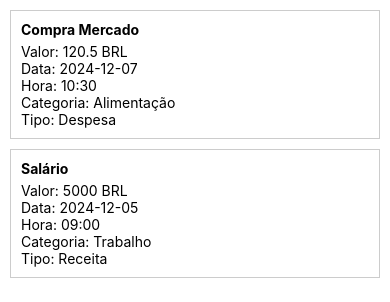
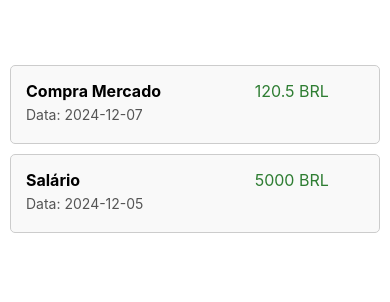
Before and after one commit to Gabriel5595/24E4_3_AT1, a React Native app: screen / in a window 390 px wide. Shown: the top 302 px of the page. Built offline with nearby package versions, Linux system fonts and the light colour scheme.

Commit message:
AT1.3: Responsividade e Adaptabilidade

```diff
--- a/App.js
+++ b/App.js
@@ -1,10 +1,18 @@
-import { StyleSheet, Text, View } from 'react-native';
+import React from 'react';
+import { StyleSheet, View } from 'react-native';
 import TransacaoListScreen from './screens/TransacaoListScreen';
 
 export default function App() {
   return (
-    <View >
+    <View style={styles.container}>
       <TransacaoListScreen />
     </View>
   );
 }
+
+const styles = StyleSheet.create({
+  container: {
+    marginTop: 50,
+    flex: 1
+  }
+});
--- a/components/transacaoItem/index.js
+++ /dev/null
@@ -1,38 +0,0 @@
-import React from 'react';
-import { View, Text, StyleSheet } from 'react-native';
-
-export default function TransacaoItemList({ transacao }) {
-    const {
-        descricao,
-        valor,
-        data,
-        hora,
-        categoria,
-        tipo,
-        moeda
-    } = transacao;
-
-    return (
-        <View style={styles.container}>
-            <Text style={styles.descricao}>{descricao}</Text>
-            <Text>{`Valor: ${valor} ${moeda}`}</Text>
-            <Text>{`Data: ${data}`}</Text>
-            <Text>{`Hora: ${hora}`}</Text>
-            <Text>{`Categoria: ${categoria}`}</Text>
-            <Text>{`Tipo: ${tipo}`}</Text>
-        </View>
-    );
-}
-
-const styles = StyleSheet.create({
-    container: {
-        borderWidth: 1,
-        borderColor: '#ccc',
-        padding: 10,
-        marginBottom: 10
-    },
-    descricao: {
-        fontWeight: 'bold',
-        marginBottom: 5
-    }
-});
--- /dev/null
+++ b/components/transacaoItemList/index.js
@@ -0,0 +1,82 @@
+import React from 'react';
+import { View, Text, StyleSheet, useWindowDimensions } from 'react-native';
+
+export default function TransacaoItemList({ transacao }) {
+    const {
+        descricao,
+        valor,
+        data,
+        hora,
+        categoria,
+        tipo,
+        moeda
+    } = transacao;
+
+    const window = useWindowDimensions();
+    const isLandscape = window.width > window.height;
+
+    return (
+        <View style={styles.container}>
+            <View style={styles.row}>
+                <Text style={styles.descricao}>{descricao}</Text>
+                <Text style={styles.valor}>{`${valor} ${moeda}`}</Text>
+            </View>
+            <View style={styles.row}>
+                <Text style={styles.data}>{`Data: ${data}`}</Text>
+                {isLandscape && (
+                    <View>
+                        <Text style={styles.hora}>{`Hora: ${hora}`}</Text>
+                        <Text style={styles.categoria}>{`Categoria: ${categoria}`}</Text>
+                        <Text style={styles.tipo}>{`Tipo: ${tipo}`}</Text>
+                    </View>
+                )}
+            </View>
+        </View>
+    );
+}
+
+const styles = StyleSheet.create({
+    container: {
+        borderWidth: 1,
+        borderColor: '#ccc',
+        padding: 15,
+        marginVertical: 5,
+        borderRadius: 5,
+        backgroundColor: '#f9f9f9'
+    },
+    row: {
+        flexDirection: 'row',
+        flexWrap: 'wrap',
+        marginBottom: 5
+    },
+    descricao: {
+        flex: 2,
+        fontWeight: 'bold',
+        fontSize: 16,
+        marginRight: 10
+    },
+    valor: {
+        flex: 1,
+        fontSize: 16,
+        color: '#2e7d32'
+    },
+    data: {
+        flex: 2,
+        color: '#555'
+    },
+    hora: {
+        flex: 1,
+        color: '#555',
+        marginLeft: 10
+    },
+    categoria: {
+        flex: 1,
+        color: '#555',
+        marginLeft: 10
+    },
+    tipo: {
+        flex: 1,
+        color: '#555',
+        marginLeft: 10
+    }
+});
--- a/screens/TransacaoListScreen/index.js
+++ b/screens/TransacaoListScreen/index.js
@@ -1,9 +1,10 @@
+// screens/TransacaoListScreen.js
+
 import React from 'react';
 import { View, FlatList, StyleSheet } from 'react-native';
-import TransacaoItemList from '../../components/transacaoItem';
+import TransacaoItemList from '../../components/TransacaoItemList';
 
 export default function TransacaoListScreen({ transacoes }) {
-    // Caso não receba a lista via props, definimos um array de exemplo
     const dados = transacoes || [
         {
             id: '1',
```
